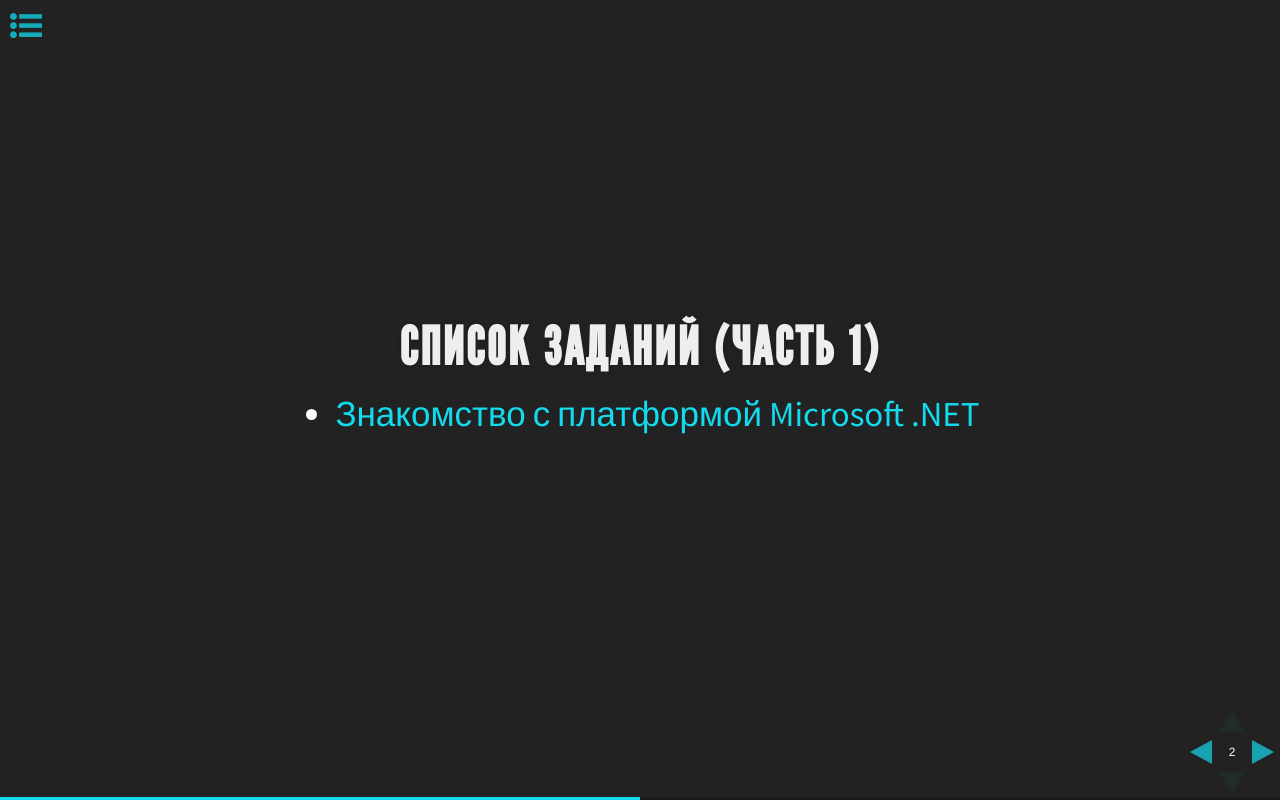
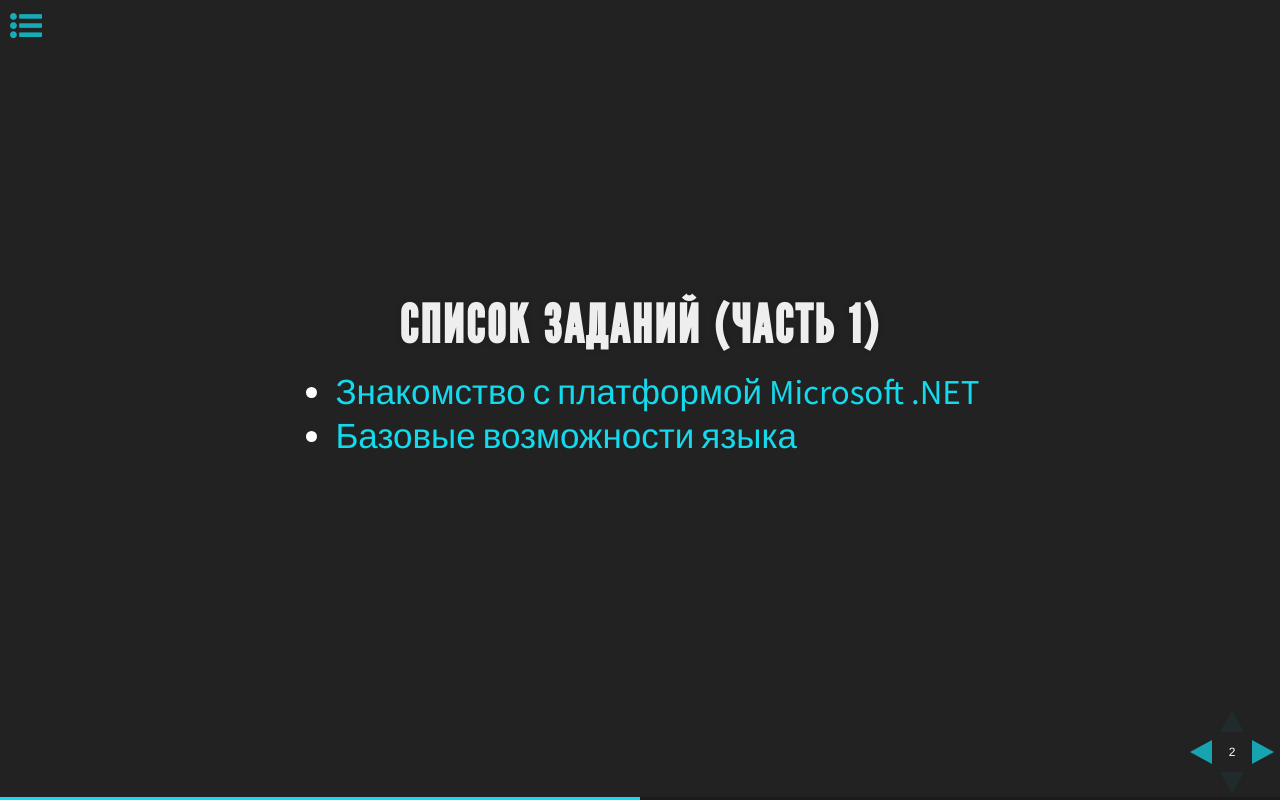
Before and after one commit to MaksHladki/CSharpOOP, a website: page src/index.html in a window 1280 px wide. Both pictures are taken after a click on the button 1269 px from the left and 752 px from the top of the page. Drawn offline with Linux system fonts and the light colour scheme; some packages are replaced by stand-ins of ours; a script that the page names is missing.

Commit message:
laboratory work 2: basic language features

```diff
--- a/src/index.html
+++ b/src/index.html
@@ -41,6 +41,7 @@
 				<h2>Список заданий (часть 1)</h2>
 				<ul>
 					<li><a href="task/Introduction/Introduction.pdf">Знакомство с платформой Microsoft .NET</a></li>
+					<li><a href="task/BasicFeature/BasicFeature.pdf">Базовые возможности языка</a></li>
 				</ul>
 			</section>
 			<!--<section>
```
Also changed, not shown: src/code-analysis/css/index.html (+1 -1 lines), dist/index.html, 3 other files.
